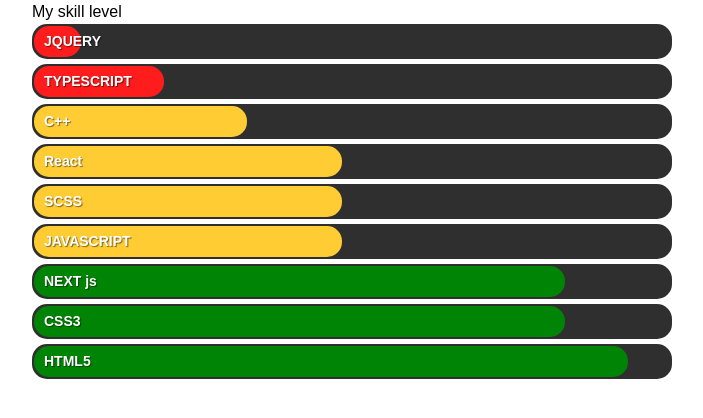
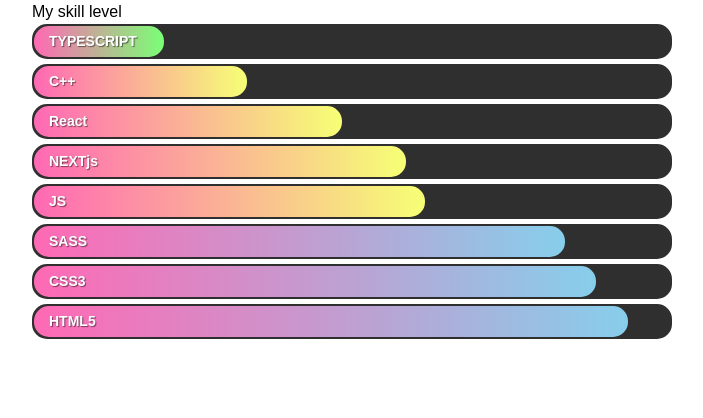
Before and after one commit to TheD4RKY/PersonalWebsiteNext, a Next.js app: page /components/Skillbar in a window 1280 px wide. Shown: the top 418 px of the page, without its empty margins (288-991 px from the left). Built offline with nearby package versions, Linux system fonts and the light colour scheme.

Commit message:
Skillbar color change

```diff
--- a/pages/about_me.tsx
+++ b/pages/about_me.tsx
@@ -1,4 +1,5 @@
 import React from 'react'
+import Head from 'next/head';
 import Navbar from './components/Nav';
 import Heroheader from './components/Heroheader';
 import Skillbar from './components/Skillbar';
@@ -7,6 +8,9 @@
 export default function Nav({ }) {
     return (
         <>
+            <Head>
+                <meta name="viewport" content="width=device-width,initial-scale=1" />
+            </Head>
             <Navbar />
             <Heroheader />
             <Skillbar />
--- a/pages/components/Infobox.tsx
+++ b/pages/components/Infobox.tsx
@@ -6,7 +6,11 @@
     <>
     <div className={Style.infoboxes}>
         <div className={Style.littleinfobox}>
-            <h1 className={Style.stats}>IM WORKING WITH</h1>
+                <h1 className={Style.stats}>
+                    <div>
+                    {"I'm working with"}
+</div>
+</h1>
             <h4>ADOBE</h4>
             <p>Dreamweaver and Photoshop</p>
         </div>
--- a/pages/components/Skillbar.tsx
+++ b/pages/components/Skillbar.tsx
@@ -1,20 +1,19 @@
 import React from "react";
 import Style from "/styles/skillbar.module.css";
-
+import Tletter from "/styles/transletter.module.css";
 export default function Skillbar(){
   return (
     <>
 <div className={Style.container2}>
     <h1 className={Style.textskillmobile}>My skill level</h1>
-              <div className={Style["bar"] + " " + Style["learning"]} data-skill="JQUERY"></div>
               <div className={Style["bar"] + " " + Style["learning2"]} data-skill="TYPESCRIPT"></div>
               <div className={Style["bar"] + " " + Style["back"] + " " + Style["basic"]} data-skill="C++"></div>
               <div className={Style["bar"] + " " + Style["back"] + " " + Style["intermediate"]} data-skill="React"></div>
-              <div className={Style["bar"] + " " + Style["back"] + " " + Style["intermediate"]} data-skill="SCSS"></div>
-              <div className={Style["bar"] + " " + Style["back"] + " " + Style["intermediate"]} data-skill="JAVASCRIPT"></div>
-              <div className={Style["bar"] + " " + Style["front"] + " " + Style["advanced"]} data-skill="NEXT js"></div>
-              <div className={Style["bar"] + " " + Style["front"] + " " + Style["advanced"]} data-skill="CSS3"></div>
-              <div className={Style["bar"] + " " + Style["front"] + " " + Style["expert"]} data-skill="HTML5"></div>
+              <div className={Style["bar"] + " " + Style["back"] + " " + Style["intermediate2"]} data-skill="NEXTjs"></div>
+              <div className={Style["bar"] + " " + Style["back"] + " " + Style["intermediate3"]} data-skill="JS"></div>
+              <div className={Style["bar"] + " " + Style["front"] + " " + Style["advanced"]} data-skill="SASS"></div>
+              <div className={Style["bar"] + " " + Style["front"] + " " + Style["advanced2"]} data-skill="CSS3"></div>
+        <div className={Style["bar"] + " " + Style["front"] + " " + Style["expert"] } data-skill="HTML5"></div>
 </div>
 </>
 )
--- a/pages/index.tsx
+++ b/pages/index.tsx
@@ -9,19 +9,16 @@
 export default function index() {
   return (
     <>
-      <head>
-        <Script src="https://oss.maxcdn.com/html5shiv/3.7.2/html5shiv.min.js"></Script>
-        <Script src="https://oss.maxcdn.com/respond/1.4.2/respond.min.js"></Script>
-      </head>
-      <body className={style.body}>
-
+    <Head>
+        <meta name="viewport" content="width=device-width,initial-scale=1" />
+    </Head>
           <video className={style.bgvideo} autoPlay muted loop >
           <source src={'/videos/glitch1.mp4'} type="video/mp4" />
         </video>
         <div id={glitch.app}>
             <a href="./about_me"><div className={glitch.glitch} data-text={'ENTER'} >ENTER</div></a>
         </div>
-      </body>
+
     </>
   );
 
--- a/styles/skillbar.module.css
+++ b/styles/skillbar.module.css
@@ -35,9 +35,9 @@
 }
 .bar::before{
   content:  attr(data-skill);
-  background-color: #FF1C1C;
+  background-image: linear-gradient(to left, #7aff75 0%, hotpink 100%);
   display: inline-block;
-  padding: 5px 0 5px 10px;
+  padding: 5px 0 5px 15px;
   border-radius: inherit;
   animation: load 7s 0s;
   -webkit-animation: load 7s 0s;
@@ -46,10 +46,10 @@
 }
 
 .bar.front::before{
-  background-color: #008406;
+  background-image: linear-gradient(to left, skyblue 0%, hotpink 100%);
 }
 .bar.back::before{
-  background-color: #ffcc33;
+  background-image: linear-gradient(to left, #f6ff75 0%, hotpink 100%);
 }
 
 .bar.learning::before{
@@ -64,8 +64,17 @@
 .bar.intermediate::before{
   width: calc(50% - 10px);
 }
+.bar.intermediate2::before{
+  width: calc(60% - 10px);
+}
+.bar.intermediate3::before{
+  width: calc(63% - 10px);
+}
 .bar.advanced::before{
   width: calc(85% - 10px);
+}
+.bar.advanced2::before{
+  width: calc(90% - 10px);
 }
 .bar.expert::before{
   width: calc(95% - 10px);
@@ -75,3 +84,19 @@
 	font-size: 20px;
 	}
 }
+
+@-webkit-keyframes colorchange{
+0%{background-position:0% 50%}
+50%{background-position:100% 50%}
+100%{background-position:0% 50%}
+}
+@-moz-keyframes colorchange{
+0%{background-position:0% 50%}
+50%{background-position:100% 50%}
+100%{background-position:0% 50%}
+}
+@keyframes colorchange{
+0%{background-position:0% 50%}
+50%{background-position:100% 50%}
+100%{background-position:0% 50%}
+}
```
Also changed, not shown: styles/transletter.module.css (+16 -0 lines).
